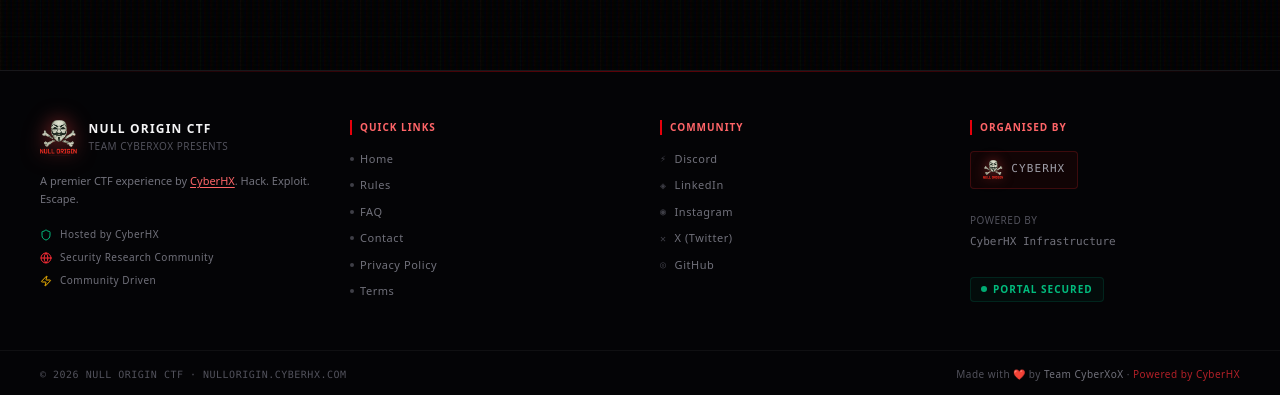
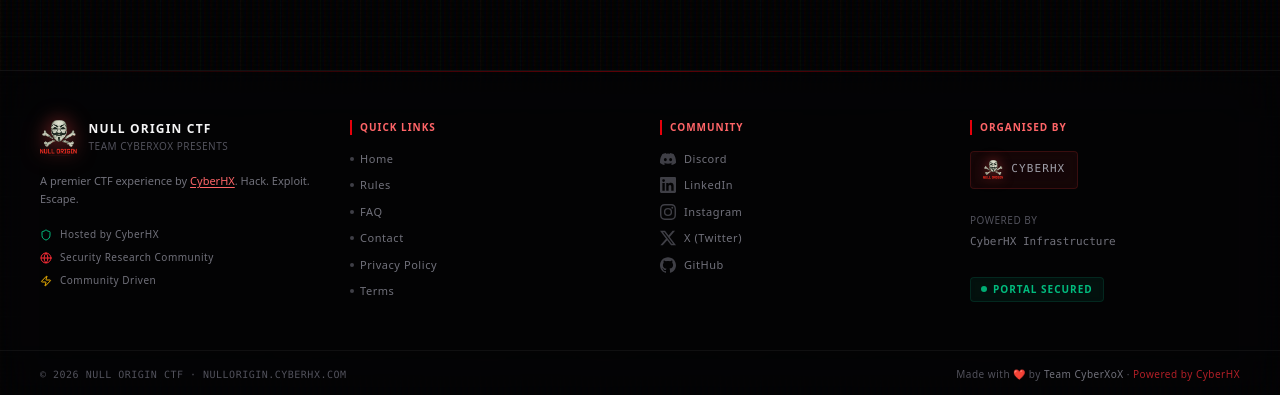
Before and after one commit to Tekush1/nullorigin, a React (Vite) app: page / in a window 1280 px wide. Shown: the part 1124-1519 px from the top of the page. Built offline with nearby package versions, Linux system fonts and the light colour scheme.

Commit message:
sfkjsafazvcd

```diff
--- a/src/components/Footer.tsx
+++ b/src/components/Footer.tsx
@@ -1,10 +1,46 @@
 import { Shield, Globe, Zap } from "lucide-react";
+
+const DiscordIcon = () => (
+  <svg viewBox="0 0 24 24" fill="currentColor" width="16" height="16" aria-hidden="true">
+    <path d="M20.317 4.37a19.791 19.791 0 0 0-4.885-1.515.074.074 0 0 0-.079.037c-.21.375-.444.864-.608 1.25a18.27 18.27 0 0 0-5.487 0 12.64 12.64 0 0 0-.617-1.25.077.077 0 0 0-.079-.037A19.736 19.736 0 0 0 3.677 4.37a.07.07 0 0 0-.032.027C.533 9.046-.32 13.58.099 18.057c.002.022.015.043.034.054a19.9 19.9 0 0 0 5.993 3.03.078.078 0 0 0 .084-.028 14.09 14.09 0 0 0 1.226-1.994.076.076 0 0 0-.041-.106 13.107 13.107 0 0 1-1.872-.892.077.077 0 0 1-.008-.128 10.2 10.2 0 0 0 .372-.292.074.074 0 0 1 .077-.01c3.928 1.793 8.18 1.793 12.062 0a.074.074 0 0 1 .078.01c.12.098.246.198.373.292a.077.077 0 0 1-.006.127 12.299 12.299 0 0 1-1.873.892.077.077 0 0 0-.041.107c.36.698.772 1.362 1.225 1.993a.076.076 0 0 0 .084.028 19.839 19.839 0 0 0 6.002-3.03.077.077 0 0 0 .032-.054c.5-5.177-.838-9.674-3.549-13.66a.061.061 0 0 0-.031-.03zM8.02 15.33c-1.183 0-2.157-1.085-2.157-2.419 0-1.333.956-2.419 2.157-2.419 1.21 0 2.176 1.096 2.157 2.42 0 1.333-.956 2.418-2.157 2.418zm7.975 0c-1.183 0-2.157-1.085-2.157-2.419 0-1.333.955-2.419 2.157-2.419 1.21 0 2.176 1.096 2.157 2.42 0 1.333-.946 2.418-2.157 2.418z"/>
+  </svg>
+);
+
+const LinkedInIcon = () => (
+  <svg viewBox="0 0 24 24" fill="currentColor" width="16" height="16" aria-hidden="true">
+    <path d="M20.447 20.452h-3.554v-5.569c0-1.328-.027-3.037-1.852-3.037-1.853 0-2.136 1.445-2.136 2.939v5.667H9.351V9h3.414v1.561h.046c.477-.9 1.637-1.85 3.37-1.85 3.601 0 4.267 2.37 4.267 5.455v6.286zM5.337 7.433a2.062 2.062 0 0 1-2.063-2.065 2.064 2.064 0 1 1 2.063 2.065zm1.782 13.019H3.555V9h3.564v11.452zM22.225 0H1.771C.792 0 0 .774 0 1.729v20.542C0 23.227.792 24 1.771 24h20.451C23.2 24 24 23.227 24 22.271V1.729C24 .774 23.2 0 22.222 0h.003z"/>
+  </svg>
+);
+
+const InstagramIcon = () => (
+  <svg viewBox="0 0 24 24" fill="currentColor" width="16" height="16" aria-hidden="true">
+    <path d="M12 2.163c3.204 0 3.584.012 4.85.07 3.252.148 4.771 1.691 4.919 4.919.058 1.265.069 1.645.069 4.849 0 3.205-.012 3.584-.069 4.849-.149 3.225-1.664 4.771-4.919 4.919-1.266.058-1.644.07-4.85.07-3.204 0-3.584-.012-4.849-.07-3.26-.149-4.771-1.699-4.919-4.92-.058-1.265-.07-1.644-.07-4.849 0-3.204.013-3.583.07-4.849.149-3.227 1.664-4.771 4.919-4.919 1.266-.057 1.645-.069 4.849-.069zM12 0C8.741 0 8.333.014 7.053.072 2.695.272.273 2.69.073 7.052.014 8.333 0 8.741 0 12c0 3.259.014 3.668.072 4.948.2 4.358 2.618 6.78 6.98 6.98C8.333 23.986 8.741 24 12 24c3.259 0 3.668-.014 4.948-.072 4.354-.2 6.782-2.618 6.979-6.98.059-1.28.073-1.689.073-4.948 0-3.259-.014-3.667-.072-4.947-.196-4.354-2.617-6.78-6.979-6.98C15.668.014 15.259 0 12 0zm0 5.838a6.162 6.162 0 1 0 0 12.324 6.162 6.162 0 0 0 0-12.324zM12 16a4 4 0 1 1 0-8 4 4 0 0 1 0 8zm6.406-11.845a1.44 1.44 0 1 0 0 2.881 1.44 1.44 0 0 0 0-2.881z"/>
+  </svg>
+);
+
+const XIcon = () => (
+  <svg viewBox="0 0 24 24" fill="currentColor" width="16" height="16" aria-hidden="true">
+    <path d="M18.901 1.153h3.68l-8.04 9.19L24 22.846h-7.406l-5.8-7.584-6.638 7.584H.474l8.6-9.83L0 1.154h7.594l5.243 6.932ZM17.61 20.644h2.039L6.486 3.24H4.298Z"/>
+  </svg>
+);
+
+const GitHubIcon = () => (
+  <svg viewBox="0 0 24 24" fill="currentColor" width="16" height="16" aria-hidden="true">
+    <path d="M12 .297c-6.63 0-12 5.373-12 12 0 5.303 3.438 9.8 8.205 11.385.6.113.82-.258.82-.577 0-.285-.01-1.04-.015-2.04-3.338.724-4.042-1.61-4.042-1.61C4.422 18.07 3.633 17.7 3.633 17.7c-1.087-.744.084-.729.084-.729 1.205.084 1.838 1.236 1.838 1.236 1.07 1.835 2.809 1.305 3.495.998.108-.776.417-1.305.76-1.605-2.665-.3-5.466-1.332-5.466-5.93 0-1.31.465-2.38 1.235-3.22-.135-.303-.54-1.523.105-3.176 0 0 1.005-.322 3.3 1.23.96-.267 1.98-.399 3-.405 1.02.006 2.04.138 3 .405 2.28-1.552 3.285-1.23 3.285-1.23.645 1.653.24 2.873.12 3.176.765.84 1.23 1.91 1.23 3.22 0 4.61-2.805 5.625-5.475 5.92.42.36.81 1.096.81 2.22 0 1.606-.015 2.896-.015 3.286 0 .315.21.69.825.57C20.565 22.092 24 17.592 24 12.297c0-6.627-5.373-12-12-12"/>
+  </svg>
+);
 
 export default function Footer() {
   return (
     <footer
       aria-label="Site footer"
-      className="relative z-10 w-full bg-[#040406] border-t border-zinc-900 mt-auto"
+      className="relative z-10 w-full mt-auto"
+      style={{
+        background: "rgba(4, 4, 6, 0.6)",
+        backdropFilter: "blur(24px) saturate(180%)",
+        WebkitBackdropFilter: "blur(24px) saturate(180%)",
+        borderTop: "1px solid rgba(255,255,255,0.06)",
+      }}
     >
       {/* Glow accent line */}
       <div className="w-full h-[1px] bg-gradient-to-r from-transparent via-red-600/40 to-transparent" />
@@ -41,7 +77,6 @@
             </a>
             . Hack. Exploit. Escape.
           </p>
-          {/* Trust badges */}
           <div className="flex flex-col gap-2 pt-1">
             <div className="flex items-center gap-2">
               <Shield className="h-3 w-3 text-emerald-500 shrink-0" />
@@ -95,12 +130,12 @@
           <nav aria-label="Footer community links">
             <ul className="space-y-2.5">
               {[
-                { label: "Discord", href: "#", icon: "⚡" },
-                { label: "LinkedIn", href: "#", icon: "◈" },
-                { label: "Instagram", href: "#", icon: "◉" },
-                { label: "X (Twitter)", href: "#", icon: "✕" },
-                { label: "GitHub", href: "#", icon: "◎" },
-              ].map(({ label, href, icon }) => (
+                { label: "Discord", href: "#", Icon: DiscordIcon, color: "#5865F2" },
+                { label: "LinkedIn", href: "#", Icon: LinkedInIcon, color: "#0A66C2" },
+                { label: "Instagram", href: "#", Icon: InstagramIcon, color: "#E1306C" },
+                { label: "X (Twitter)", href: "#", Icon: XIcon, color: "#e4e4e7" },
+                { label: "GitHub", href: "#", Icon: GitHubIcon, color: "#e4e4e7" },
+              ].map(({ label, href, Icon, color }) => (
                 <li key={label}>
                   <a
                     href={href}
@@ -108,7 +143,14 @@
                     rel="noopener noreferrer"
                     className="text-[11px] text-zinc-500 hover:text-red-400 transition-colors tracking-wider group flex items-center gap-2"
                   >
-                    <span className="text-[10px] text-zinc-700 group-hover:text-red-500 transition-colors font-mono">{icon}</span>
+                    <span
+                      className="transition-colors shrink-0"
+                      style={{ color: "rgb(63 63 70)" }}
+                      onMouseEnter={(e) => (e.currentTarget.style.color = color)}
+                      onMouseLeave={(e) => (e.currentTarget.style.color = "rgb(63 63 70)")}
+                    >
+                      <Icon />
+                    </span>
                     {label}
                   </a>
                 </li>
@@ -126,7 +168,12 @@
             href="https://cyberhx.com"
             target="_blank"
             rel="noopener noreferrer"
-            className="inline-flex items-center gap-2 px-3 py-2 bg-red-950/20 border border-red-900/40 hover:border-red-600/50 rounded transition-all group"
+            className="inline-flex items-center gap-2 px-3 py-2 rounded transition-all group"
+            style={{
+              background: "rgba(127,29,29,0.15)",
+              border: "1px solid rgba(127,29,29,0.35)",
+              backdropFilter: "blur(8px)",
+            }}
           >
             <img
               src="/mask.png"
@@ -143,7 +190,14 @@
           </div>
 
           <div className="pt-2">
-            <div className="inline-flex items-center gap-1.5 px-2.5 py-1 bg-emerald-950/20 border border-emerald-900/40 rounded">
+            <div
+              className="inline-flex items-center gap-1.5 px-2.5 py-1 rounded"
+              style={{
+                background: "rgba(6,78,59,0.2)",
+                border: "1px solid rgba(6,78,59,0.4)",
+                backdropFilter: "blur(8px)",
+              }}
+            >
               <span className="w-1.5 h-1.5 rounded-full bg-emerald-500 animate-pulse" />
               <span className="text-[10px] text-emerald-500 tracking-widest uppercase font-bold">Portal Secured</span>
             </div>
@@ -153,7 +207,7 @@
       </div>
 
       {/* Bottom Bar */}
-      <div className="border-t border-zinc-900/60">
+      <div style={{ borderTop: "1px solid rgba(255,255,255,0.05)" }}>
         <div className="max-w-7xl mx-auto px-6 md:px-10 py-4 flex flex-col sm:flex-row items-center justify-between gap-3">
           <p className="text-[10px] text-zinc-600 tracking-wider font-mono">
             © {new Date().getFullYear()} NULL ORIGIN CTF · NULLORIGIN.CYBERHX.COM
```
